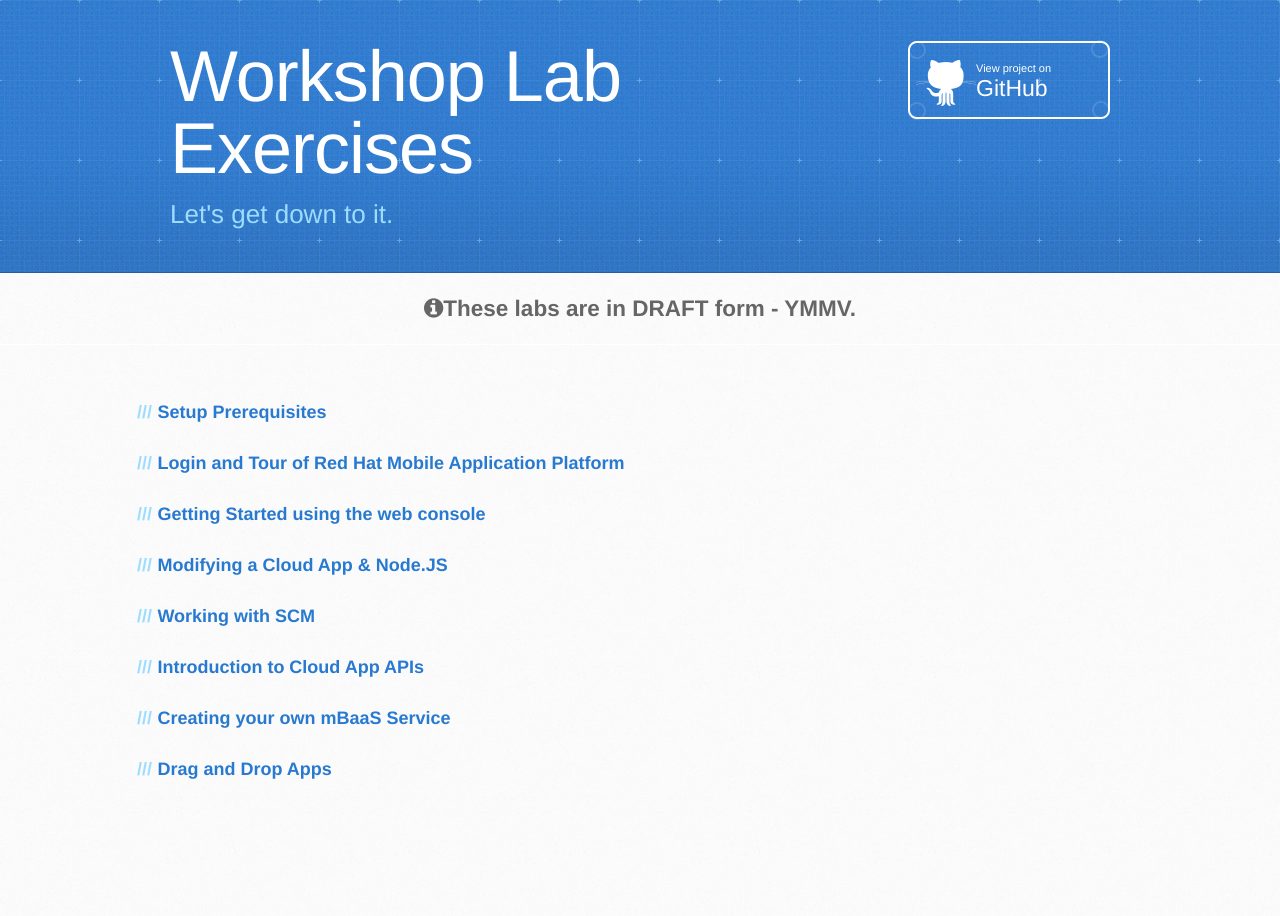
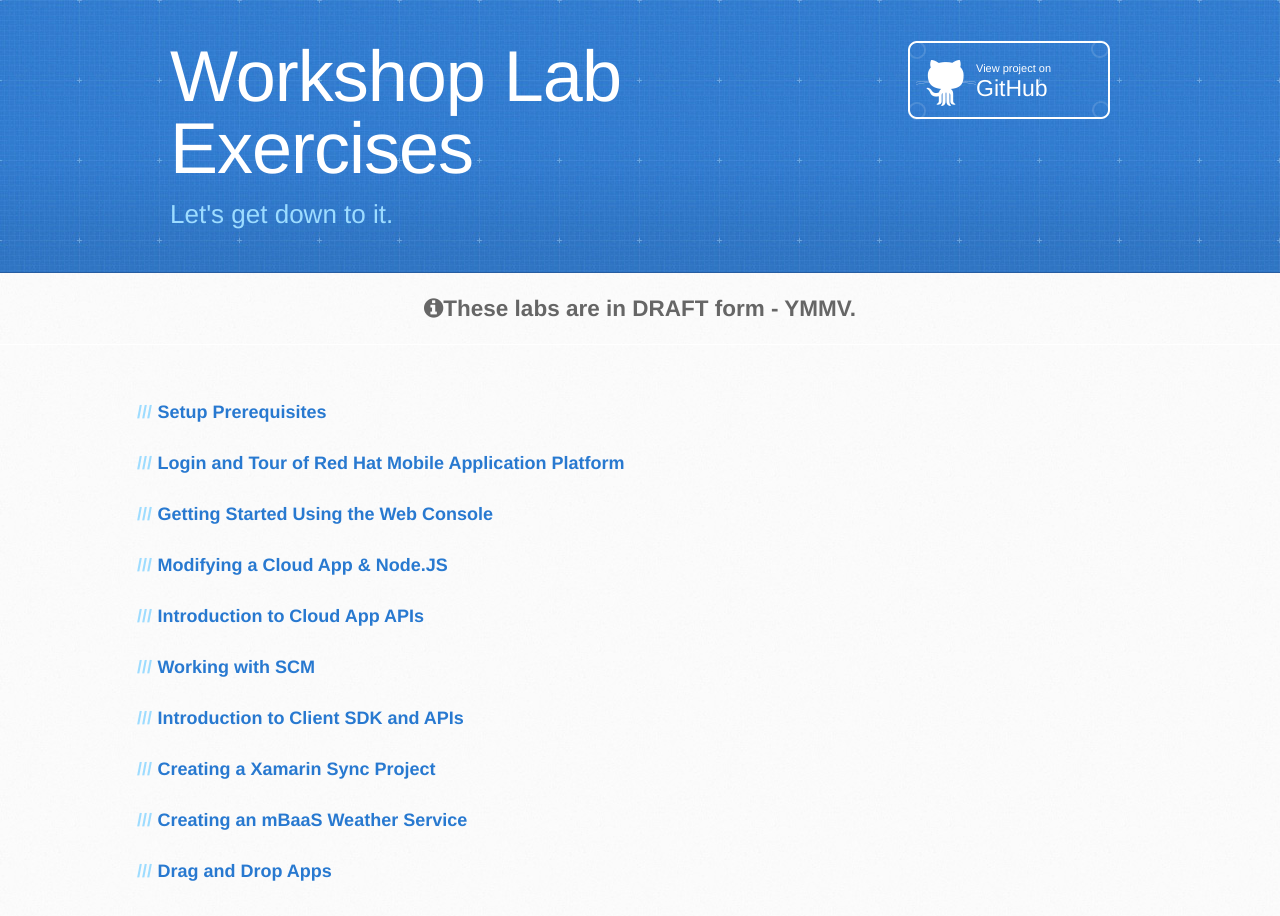
Before and after one commit to RedHatGov/rhmap-workshops, a Jekyll site: the page built from docs/www/4.2/default/workshop-index.md, in a window 1280 px wide. Built offline with Jekyll 4.4.1, drawn with Linux system fonts in a browser that asks for light colours; some web fonts are replaced.

Commit message:
updates to labs and index

```diff
--- a/docs/_layouts/lab.html
+++ b/docs/_layouts/lab.html
@@ -48,6 +48,11 @@
         </section>
       </div>
     </div>
+    <a id="index" class="anchor" href="workshop-index.html" aria-hidden="true">
+      <span aria-hidden="true" class="octicon octicon-link"></span>
+      <i class="fa fa-chevron-left"></i>
+      LABS INDEX
 
+    </a>
   </body>
 </html>
--- a/docs/www/4.2/default/workshop-index.md
+++ b/docs/www/4.2/default/workshop-index.md
@@ -9,29 +9,27 @@ html_title: Workshops
 
 ### [Login and Tour of Red Hat Mobile Application Platform](workshop-introduction.html)
 
-### [Getting Started using the web console](a-tour-of-the-webconsole-xamarin.html)
+### [Getting Started Using the Web Console](a-tour-of-the-webconsole-xamarin.html)
 
 ### [Modifying a Cloud App & Node.JS](a-tour-of-the-webconsole-cloud-app.html)
 
+### [Introduction to Cloud App APIs](lab-a-tour-of-the-cloud-api.html)
+
 ### [Working with SCM](lab-working-with-scm.html)
 
-<!--
-### [Creating a Xamarin sync project](lab-working-with-xamarin.html)
--->
+### [Introduction to Client SDK and APIs](lab-a-tour-of-the-client-api-dotnet.html)
 
-### [Introduction to Cloud App APIs](lab-a-tour-of-the-cloud-api.html)
+### [Creating a Xamarin Sync Project](lab-working-with-xamarin.html)
 
-### [Creating your own mBaaS Service](nodejs_weather_module.html)
+### [Creating an mBaaS Weather Service](nodejs_weather_module.html)
 
 ### [Drag and Drop Apps](drag-and-drop-apps.html)
 
-<!--
+
+<!--  FUTURE LABS THAT ARE ADMIN/OPS FOCUSED
+
 ### [App & Cloud statistics](apps-and-cloud-statistics.html)
 
 ### [Administration & Management](administration-and-management.html)
--->
-
-<!--
-### [Lab: XXX](workshop-labX-XXX.html)
 
 -->
```
Also changed, not shown: docs/www/4.2/default/lab-a-tour-of-the-client-api-dotnet.md (added, +118 -0 lines), docs/www/4.2/default/lab-a-tour-of-the-client-api.md (deleted, +0 -47 lines), docs/www/4.2/default/lab-intro-to-nodejs.md (+3 -0 lines).
